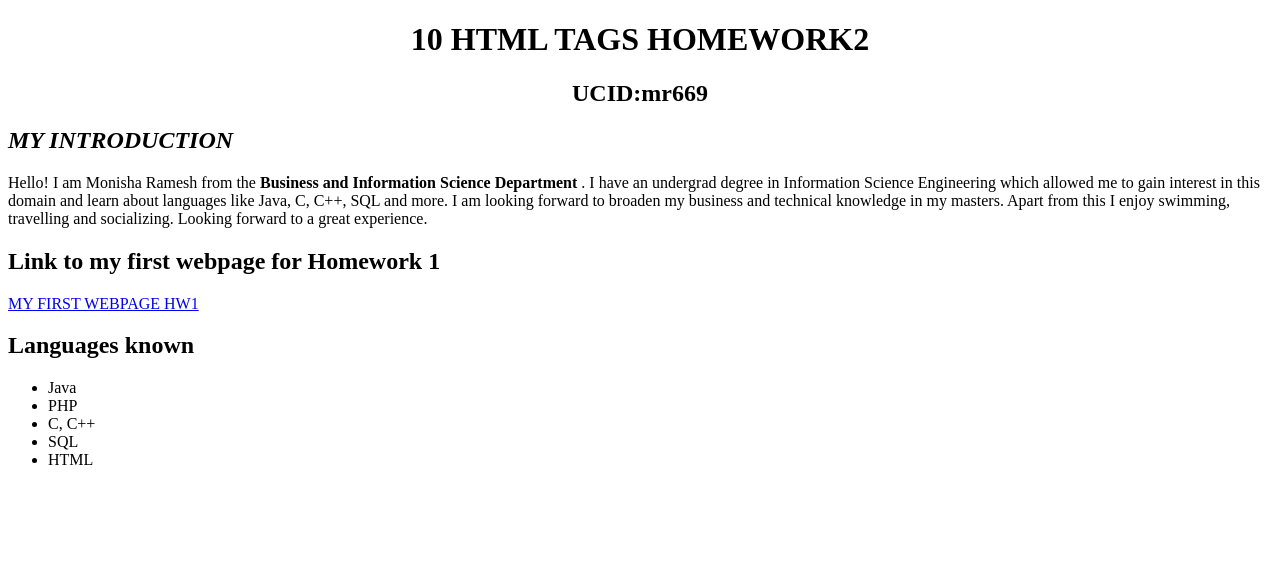
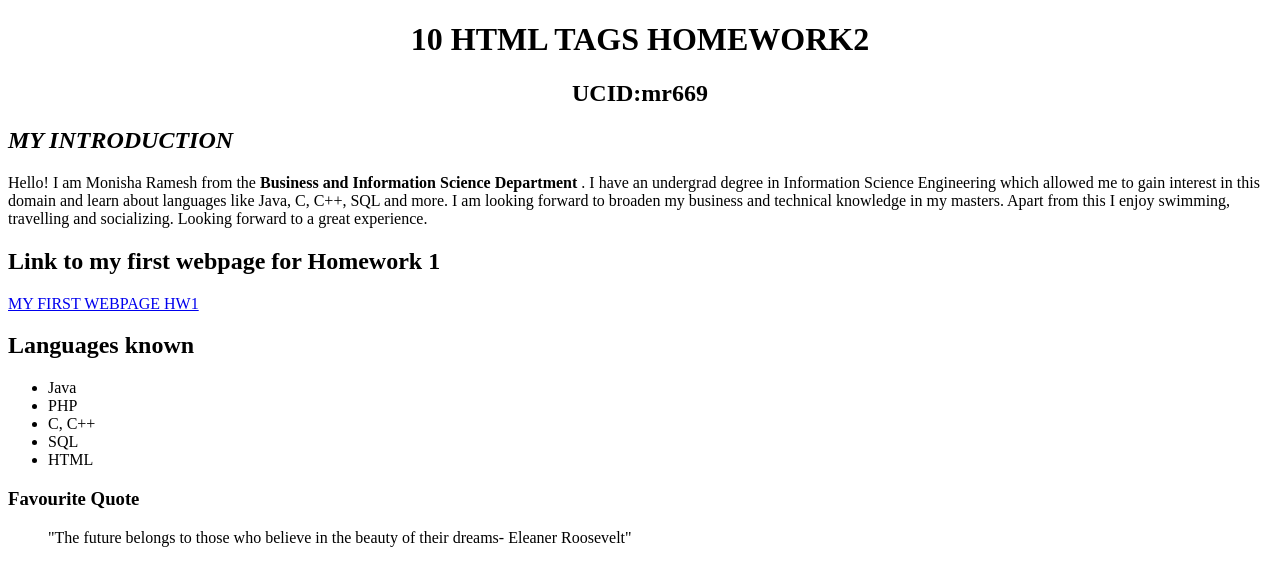
Before and after one commit to mr669github/homework2, a plain HTML site: page index.html in a window 1280 px wide. Drawn offline with Linux system fonts and the light colour scheme.

Commit message:
7.added <blockqoute> tag

```diff
--- a/index.html
+++ b/index.html
@@ -20,6 +20,7 @@
         	<li> SQL </li>
             <li> HTML </li>
         </ul>
-
+    <h3> Favourite Quote </h3>
+    <p> <blockquote> "The future belongs to those who believe in the beauty of their dreams- Eleaner Roosevelt" </blockquote>
 </body>
 </html>
```
